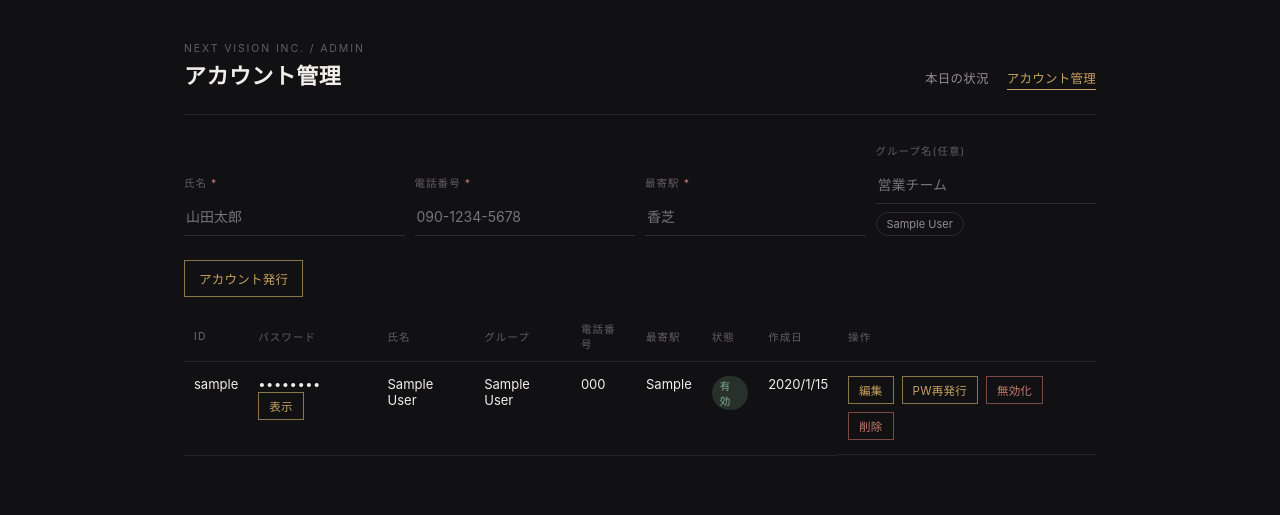
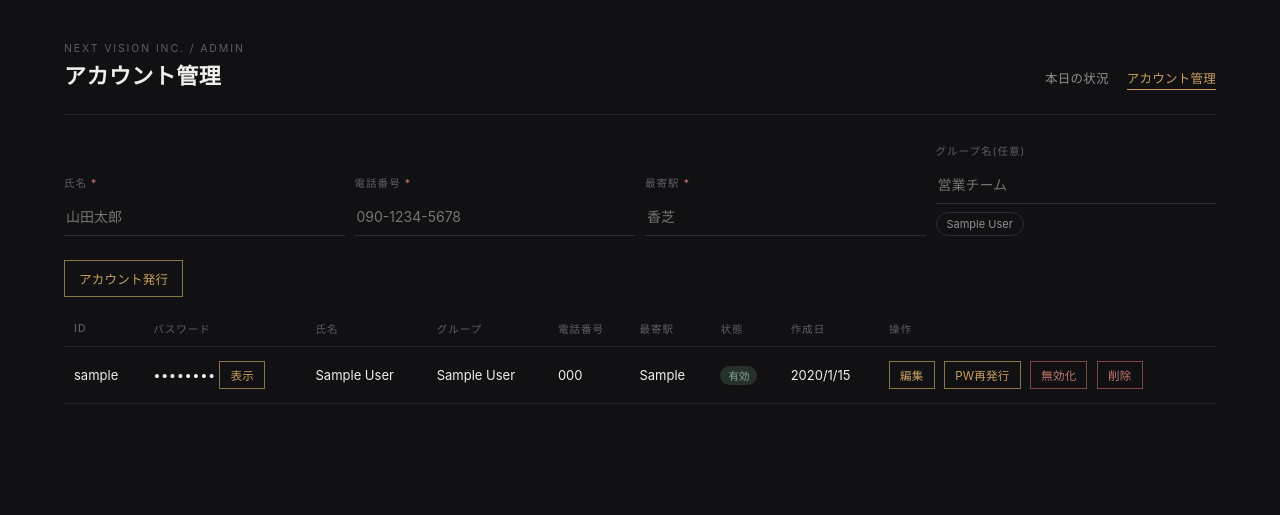
Before and after one commit to lunamax77/-next-vision, a PHP site: page /admin/accounts.html in a window 1280 px wide. Shown: the top 515 px of the page. Run offline with PHP 8.4, Linux system fonts and the light colour scheme; tables that the repository leaves empty hold one stand-in row (values such as "Sample post").

Commit message:
アカウント一覧を1行表示に調整(折り返し防止・横幅拡大)
Co-Authored-By: Claude Fable 5.1 <noreply@anthropic.com>
Claude-Session: https://claude.ai/code/session_01WFcjQJxeHN4YQNHHD3wDh6

```diff
--- a/tools/attendance-app/admin/accounts.html
+++ b/tools/attendance-app/admin/accounts.html
@@ -202,14 +202,14 @@ async function load() {
             <td>${a.login_id}</td>
             <td>${a.password_plain
               ? `<span class="pw" data-pw="${a.password_plain}">••••••••</span> <button type="button" class="btn small" data-action="showpw">表示</button>`
-              : '<span class="pw-unknown">不明(PW再発行で表示可)</span>'}</td>
+              : '<span class="pw-unknown" title="PW再発行を押すと表示できます">不明</span>'}</td>
             <td>${a.display_name}</td>
             <td>${a.group_name || "-"}</td>
             <td>${a.phone_number || "-"}</td>
             <td>${a.nearest_station || "-"}</td>
             <td>${badge}</td>
             <td>${formatDate(a.created_at)}</td>
-            <td style="display:flex;gap:8px;flex-wrap:wrap;">
+            <td style="white-space:nowrap;">
               <button type="button" class="btn small" data-action="edit" data-id="${a.id}" data-name="${a.display_name}" data-phone="${a.phone_number || ""}" data-station="${a.nearest_station || ""}" data-group="${a.group_name || ""}">編集</button>
               <button type="button" class="btn small" data-action="reset" data-id="${a.id}" data-name="${a.display_name}" data-login="${a.login_id}">PW再発行</button>
               <button type="button" class="btn small ${toggleClass}" data-action="toggle" data-id="${a.id}" data-active="${a.is_active ? 0 : 1}">${toggleLabel}</button>
--- a/tools/attendance-app/admin/style.css
+++ b/tools/attendance-app/admin/style.css
@@ -22,7 +22,7 @@ body{
   -webkit-font-smoothing:antialiased;
 }
 .app{
-  max-width:960px;
+  max-width:1200px;
   margin:0 auto;
   padding:36px 24px 60px;
 }
@@ -77,8 +77,10 @@ th{
 td{
   padding:14px 10px;
   border-bottom:1px solid var(--border-soft);
-  vertical-align:top;
+  vertical-align:middle;
+  white-space:nowrap;
 }
+th{white-space:nowrap;}
 .group-section{margin-bottom:32px;}
 .group-title{
   font-size:14px;
@@ -185,7 +187,8 @@ td{
   transition:background-color .15s ease, color .15s ease;
 }
 .btn:hover{background:var(--accent);color:#161310;}
-.btn.small{padding:5px 10px;font-size:11.5px;}
+.btn.small{padding:5px 10px;font-size:11.5px;white-space:nowrap;}
+td .btn.small + .btn.small{margin-left:6px;}
 .btn.danger{border-color:#7a4a42;color:var(--danger);}
 .btn.danger:hover{background:var(--danger);color:#161310;}
 
@@ -240,6 +243,7 @@ td{
   font-size:10.5px;
   padding:2px 8px;
   border-radius:999px;
+  white-space:nowrap;
 }
 .badge.active{background:#7fae8e33;color:var(--ok);}
 .badge.inactive{background:#61565633;color:var(--text-faint);}
```
